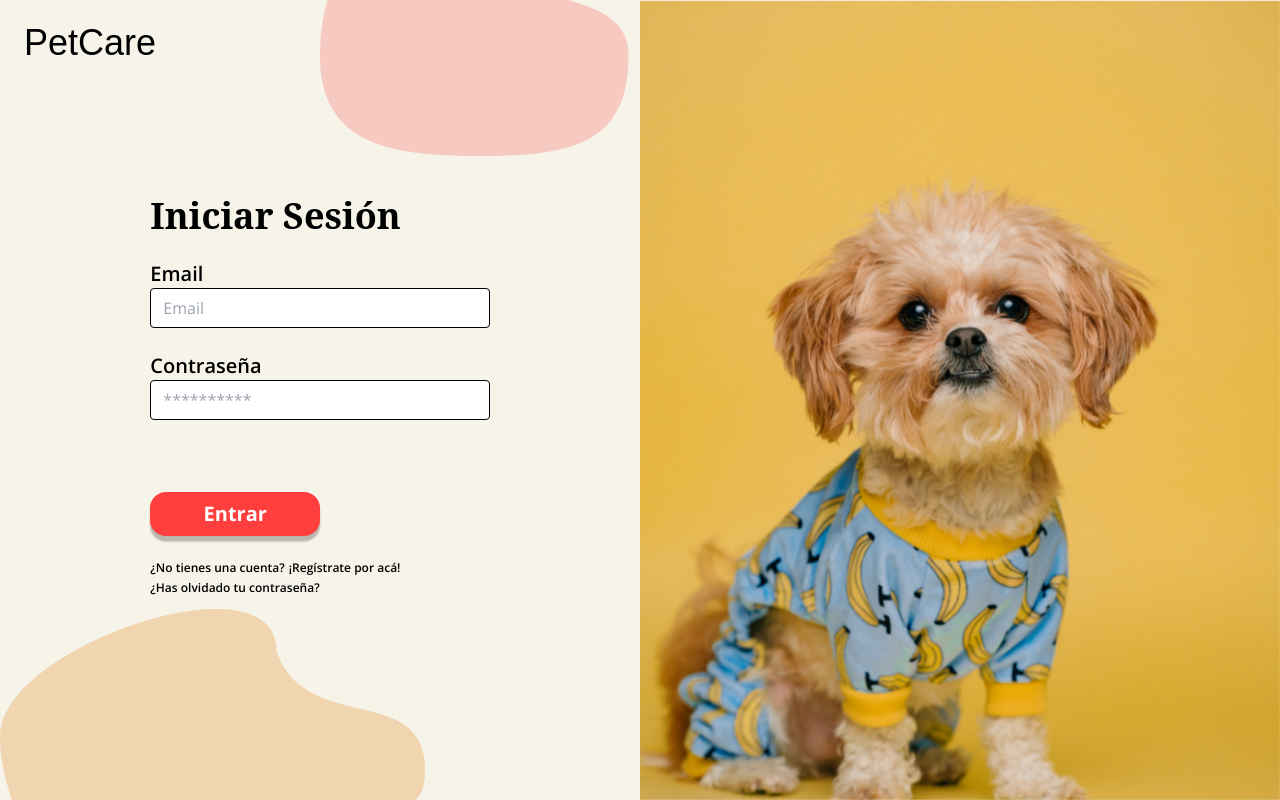
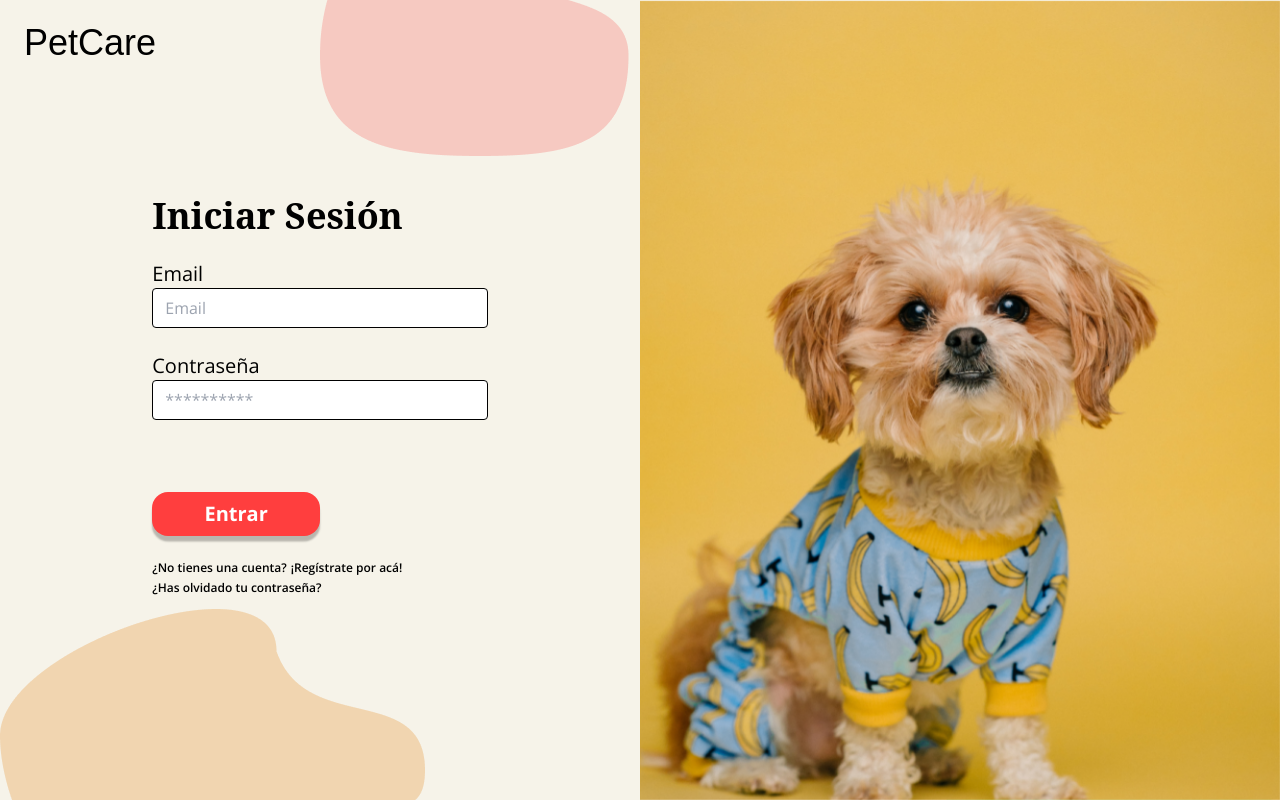
Before and after one commit to No-Country/C14-53-T-NODE-REACT, a React (Vite) app in the folder frontend-nocountry/app-mascotas/: page /login in a window 1280 px wide. Built offline with nearby package versions, Linux system fonts and the light colour scheme; a web font is replaced by a local one.

Commit message:
Adjusting font weight of login form

```diff
--- a/frontend-nocountry/app-mascotas/src/components/Login.tsx
+++ b/frontend-nocountry/app-mascotas/src/components/Login.tsx
@@ -15,7 +15,7 @@ let dogImageURL = "./img/login-dog.png";
 
   const navigate = useNavigate();
   const { register, handleSubmit, reset, formState: { errors } } = useForm<FormData>()
-if(Object.keys(errors).length > 0){
+  if (Object.keys(errors).length > 0) {
     dogImageURL = "./img/wrong-login-dog.png";
     generalError = "Completa los campos correctamente.";
   }
@@ -37,7 +37,7 @@ const onSubmit = handleSubmit((values) => {
           </h2>
           <form onSubmit={onSubmit}>
             <div className="mb-4">
-              <label className="text-sm md:text-xl font-semibold text-gray-800" htmlFor="email">
+              <label className="text-sm md:text-xl font-normal text-gray-800" htmlFor="email">
                 Email
               </label>
               <input
@@ -45,11 +45,11 @@ const onSubmit = handleSubmit((values) => {
                 id="email"
                 type="email"
                 placeholder="Email"
-                {...register('email', { pattern:  /^[a-zA-Z0-9_.+-]+@[a-zA-Z0-9-]+\.[a-zA-Z0-9-.]+$/, required: true })}
+                {...register('email', { pattern: /^[a-zA-Z0-9_.+-]+@[a-zA-Z0-9-]+\.[a-zA-Z0-9-.]+$/, required: true })}
               />
             </div>
             <div className="mb-6">
-              <label className="text-sm sm:text-xl font-semibold text-gray-800" htmlFor="password">
+              <label className="text-sm sm:text-xl font-normal text-gray-800" htmlFor="password">
                 Contraseña
               </label>
               <input
@@ -57,7 +57,7 @@ const onSubmit = handleSubmit((values) => {
                 id="password"
                 type="password"
                 placeholder="**********"
-                {...register('password', { pattern:  /^.{4,12}$/, required: true })}
+                {...register('password', { pattern: /^.{4,12}$/, required: true })}
               />
             </div>
             <div className={`${generalError ? 'p-0' : 'p-3'}`}>
```
Lines whose indentation alone changed are shown as unchanged.
